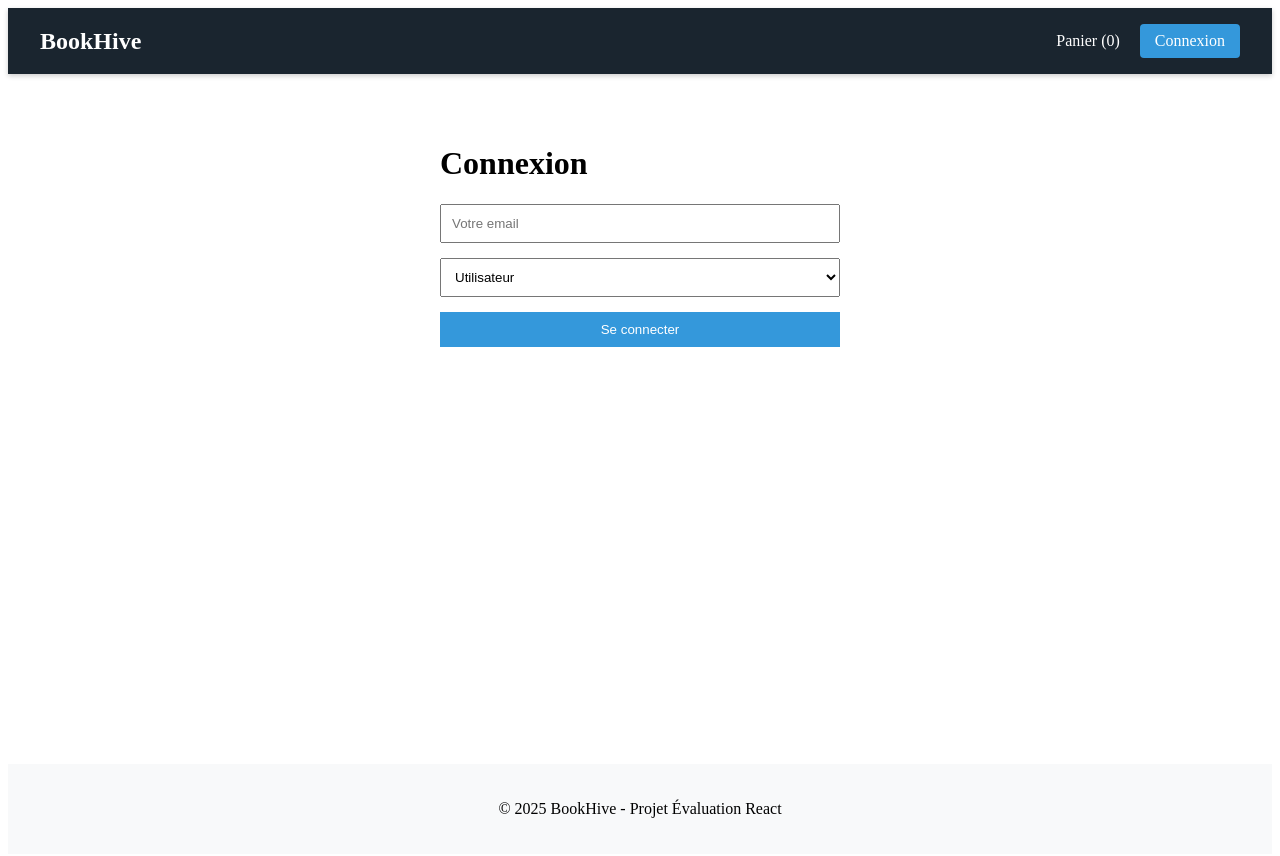
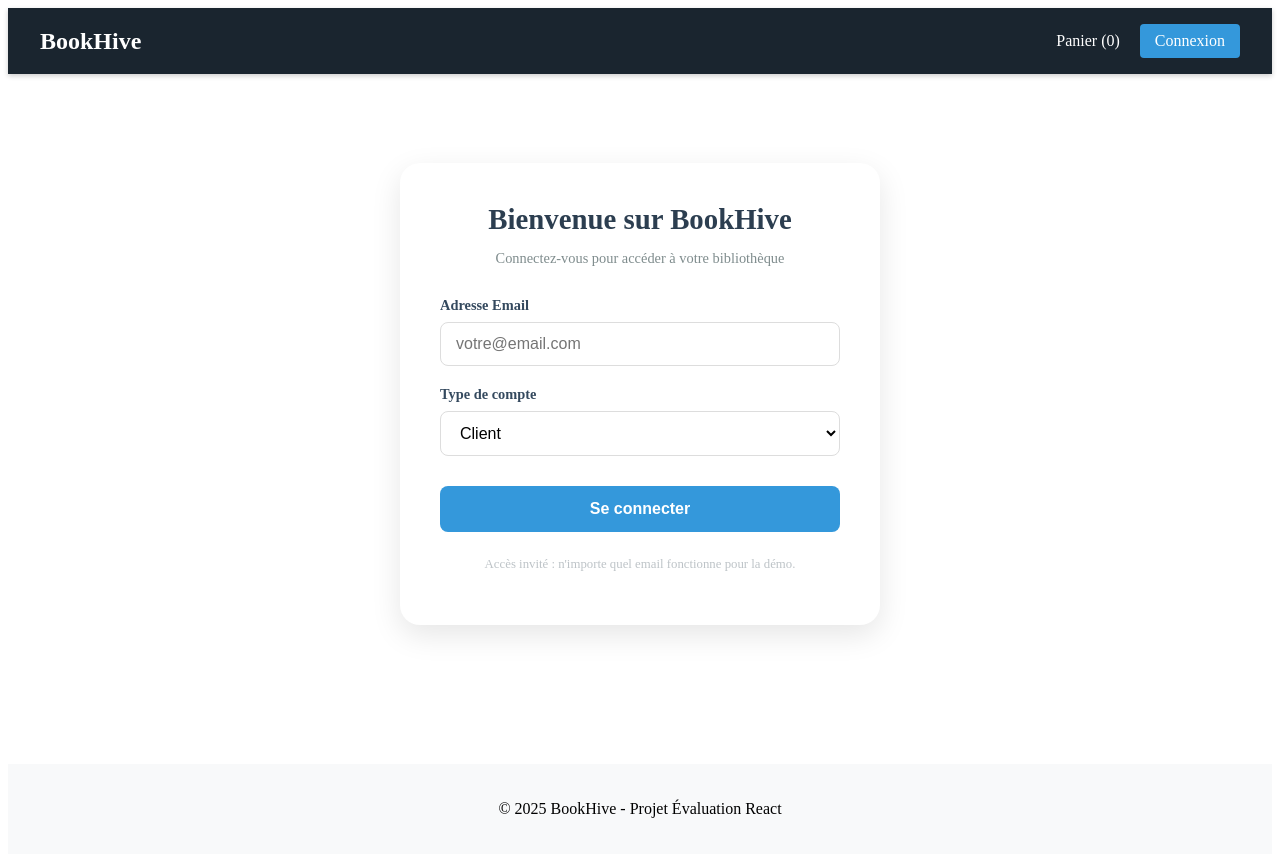
Before and after one commit to Fiacresse/bookhive, a React (Vite) app: page /login in a window 1280 px wide. Shown: the top 856 px of the page. Built offline with nearby package versions, Linux system fonts and the light colour scheme.

Commit message:
ajout du design aux pages

```diff
--- a/src/pages/login.jsx
+++ b/src/pages/login.jsx
@@ -3,41 +3,143 @@ import { useAuth } from '../context/AuthContext';
 import { useNavigate } from 'react-router-dom';
 
 function Login() {
-  const [email, setEmail] = useState("");
-  const [role, setRole] = useState("user");
+  const [email, setEmail] = useState('');
+  const [role, setRole] = useState('client');
   const { login } = useAuth();
   const navigate = useNavigate();
 
   const handleSubmit = (e) => {
     e.preventDefault();
-    if (email) {
-      login(email, role);
-      navigate('/'); // Redirige vers l'accueil après connexion
-    }
+    login({ email, role });
+    navigate('/');
   };
 
   return (
-    <div style={{ padding: '50px', maxWidth: '400px', margin: '0 auto' }}>
-      <h1>Connexion</h1>
-      <form onSubmit={handleSubmit} style={{ display: 'flex', flexDirection: 'column', gap: '15px' }}>
+    <div style={styles.pageWrapper}>
+      <div style={styles.loginCard}>
+        <div style={styles.header}>
+          <h2 style={styles.title}>Bienvenue sur BookHive</h2>
+          <p style={styles.subtitle}>Connectez-vous pour accéder à votre bibliothèque</p>
+        </div>
+
+        <form onSubmit={handleSubmit} style={styles.form}>
+          <div style={styles.inputGroup}>
+            <label style={styles.label}>Adresse Email</label>
             <input
               type="email"
-          placeholder="Votre email"
+              placeholder="votre@email.com"
               value={email}
               onChange={(e) => setEmail(e.target.value)}
               required
-          style={{ padding: '10px' }}
+              style={styles.input}
             />
-        <select value={role} onChange={(e) => setRole(e.target.value)} style={{ padding: '10px' }}>
-          <option value="user">Utilisateur</option>
+          </div>
+
+          <div style={styles.inputGroup}>
+            <label style={styles.label}>Type de compte</label>
+            <select
+              value={role}
+              onChange={(e) => setRole(e.target.value)}
+              style={styles.select}
+            >
+              <option value="client">Client</option>
               <option value="admin">Administrateur</option>
             </select>
-        <button type="submit" style={{ padding: '10px', background: '#3498db', color: 'white', border: 'none', cursor: 'pointer' }}>
+          </div>
+
+          <button type="submit" style={styles.button}>
             Se connecter
           </button>
         </form>
+
+        <p style={styles.footerText}>
+          Accès invité : n'importe quel email fonctionne pour la démo.
+        </p>
+      </div>
     </div>
   );
 }
 
+// Objets de styles Chic
+const styles = {
+  pageWrapper: {
+    height: '80vh',
+    display: 'flex',
+    justifyContent: 'center',
+    alignItems: 'center',
+    background: 'transparent', // On garde le fond gris bleuté qu'on a mis sur le body
+  },
+  loginCard: {
+    background: 'white',
+    padding: '40px',
+    borderRadius: '20px',
+    boxShadow: '0 10px 30px rgba(0,0,0,0.1)',
+    width: '100%',
+    maxWidth: '400px',
+    textAlign: 'center',
+  },
+  header: {
+    marginBottom: '30px',
+  },
+  title: {
+    margin: '0 0 10px 0',
+    color: '#2c3e50',
+    fontSize: '1.8rem',
+  },
+  subtitle: {
+    color: '#7f8c8d',
+    fontSize: '0.9rem',
+  },
+  form: {
+    textAlign: 'left',
+  },
+  inputGroup: {
+    marginBottom: '20px',
+  },
+  label: {
+    display: 'block',
+    marginBottom: '8px',
+    fontWeight: '600',
+    color: '#34495e',
+    fontSize: '0.9rem',
+  },
+  input: {
+    width: '100%',
+    padding: '12px 15px',
+    borderRadius: '8px',
+    border: '1px solid #ddd',
+    fontSize: '1rem',
+    boxSizing: 'border-box',
+    outline: 'none',
+    transition: 'border-color 0.3s',
+  },
+  select: {
+    width: '100%',
+    padding: '12px 15px',
+    borderRadius: '8px',
+    border: '1px solid #ddd',
+    fontSize: '1rem',
+    background: 'white',
+    cursor: 'pointer',
+  },
+  button: {
+    width: '100%',
+    padding: '14px',
+    background: '#3498db',
+    color: 'white',
+    border: 'none',
+    borderRadius: '8px',
+    fontSize: '1rem',
+    fontWeight: 'bold',
+    cursor: 'pointer',
+    transition: 'background 0.3s',
+    marginTop: '10px',
+  },
+  footerText: {
+    marginTop: '25px',
+    fontSize: '0.8rem',
+    color: '#bdc3c7',
+  }
+};
+
 export default Login;
```
Lines whose indentation alone changed are shown as unchanged.
